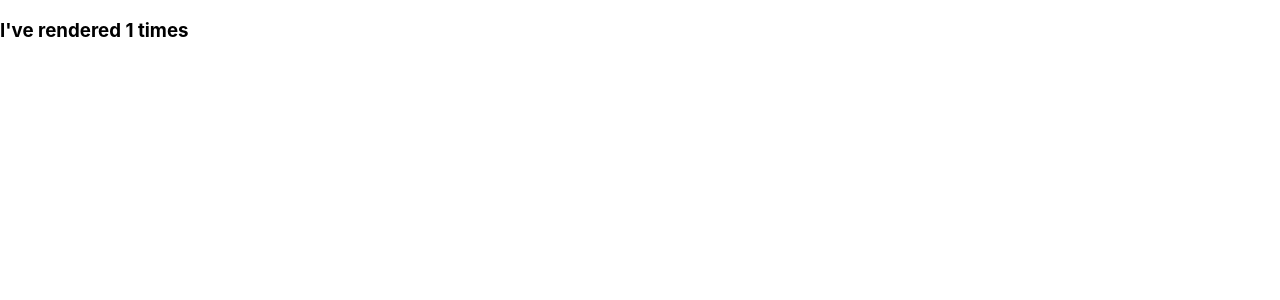
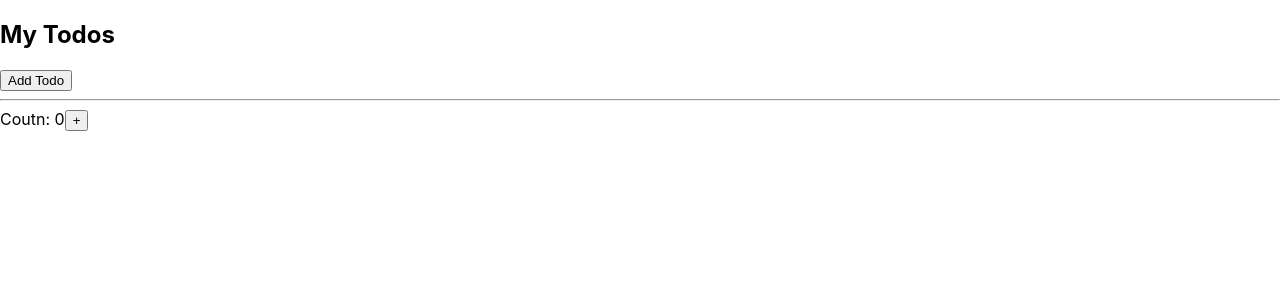
Before and after one commit to huy19712011/hooks, a React (Create React App) app: page / in a window 1280 px wide. Shown: the top 300 px of the page. Built offline with nearby package versions, Linux system fonts and the light colour scheme.

Commit message:
useCallback: demo w3

```diff
--- /dev/null
+++ b/src/App_useCallback_01.jsx
@@ -0,0 +1,56 @@
+import Todo_useCallback_001 from "./Todo_useCallback_001";
+import {useCallback, useState} from "react";
+
+const App_useCallback_01 = () => {
+
+    const [todos, setTodos] = useState([]);
+    const [count, setCount] = useState(0);
+
+    /* 1.
+        Try running this and click the count increment button.
+
+        You will notice that the Todos component re-renders even when the todos do not change.
+
+        Why does this not work? We are using memo, so the Todos component should not re-render since neither the todos state nor the addTodo function are changing when the count is incremented.
+
+        This is because of something called "referential equality".
+
+        Every time a component re-renders, its functions get recreated. Because of this, the addTodo function has actually changed.
+    */
+    /* 1.
+        const addTodo = () => {
+            setTodos((todos) => {
+                return [...todos, "New Todo"];
+            });
+        };
+    */
+
+
+/* 2.
+    To fix this, we can use the useCallback hook to prevent the function from being recreated unless necessary.
+
+       Use the useCallback Hook to prevent the Todos component from re-rendering needlessly
+*/
+    const addTodo = useCallback(() => {
+        setTodos((t) => {
+            return [...t, "New Todo"];
+        });
+    }, [todos]);
+
+    const increment = () => {
+        setCount(c => c + 1);
+    };
+
+    return (
+        <>
+            <Todo_useCallback_001 todos={todos} addTodo={addTodo}/>
+            <hr/>
+            <div>
+                Coutn: {count}
+                <button onClick={increment}>+</button>
+            </div>
+        </>
+    );
+};
+
+export default App_useCallback_01;
--- /dev/null
+++ b/src/Todo_useCallback_001.jsx
@@ -0,0 +1,18 @@
+import {memo} from "react";
+
+const Todo_useCallback_001 = ({todos, addTodo}) => {
+
+    return(
+        <>
+            <h2>My Todos</h2>
+            {
+                todos.map((todo, index) => {
+                    return <p key={index}>{todo}</p>
+                })
+            }
+            <button onClick={addTodo}>Add Todo</button>
+        </>
+    );
+};
+
+export default memo(Todo_useCallback_001);
--- a/src/index.js
+++ b/src/index.js
@@ -8,6 +8,7 @@ import App_useRef3 from "./App_useRef3";
 import App_useRef4 from "./App_useRef4";
 import App_useEffect_01 from "./App_useEffect_01";
 import App_useEffect_02 from "./App_useEffect_02";
+import App_useCallback_01 from "./App_useCallback_01";
 
 const root = ReactDOM.createRoot(document.getElementById('root'));
 root.render(
@@ -18,6 +19,7 @@ root.render(
         {/*  <App_useRef4/>*/}
 
         {/*  <App_useEffect_01/>*/}
-        <App_useEffect_02/>
+        {/*<App_useEffect_02/>*/}
+        <App_useCallback_01/>
     </>
 );
```
